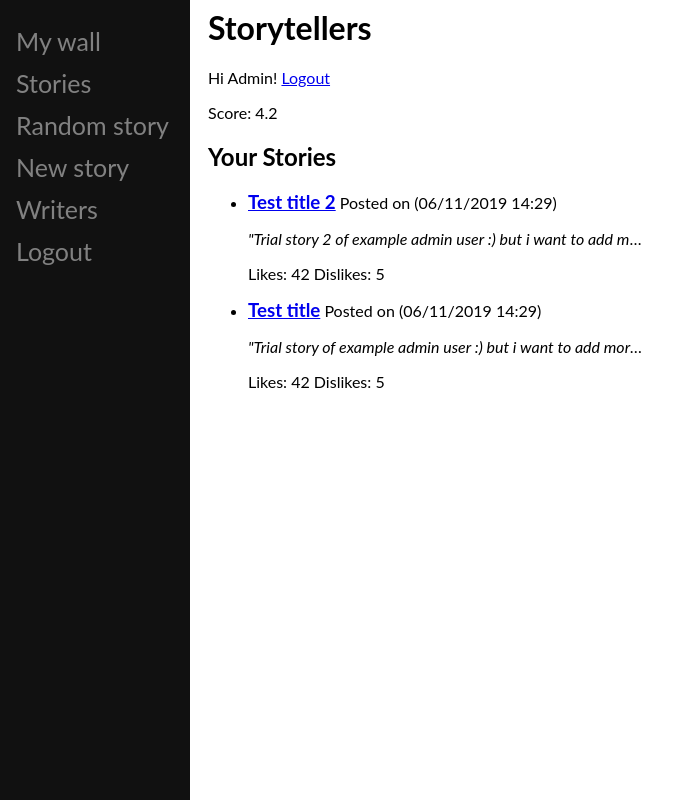
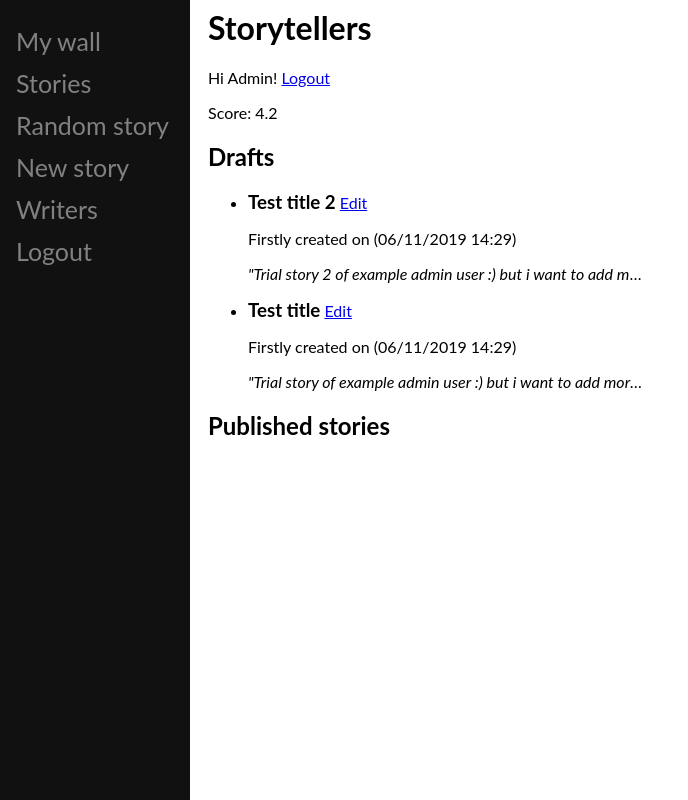
Before and after one commit to sduoase/STAR_DICES, a Flask app: page /my_wall in a window 1280 px wide. Shown: the whole page, without its empty margins (0-688 px from the left). Run offline with Flask 2, Linux system fonts and the light colour scheme; a user stored in the database is signed in; data comes from the database, SQL or seed files in the repository.

Commit message:
My wall now contains drafts with the relative edit link

```diff
--- a/monolith/templates/mywall.html
+++ b/monolith/templates/mywall.html
@@ -4,14 +4,26 @@
   <h1>Storytellers</h1>
   <p>Hi {{ current_user.firstname }}! <a href="/logout">Logout</a> </p>
   <p>Score: {{stats}}</p>
-  <h2>Your Stories</h2>
-  {% for story in stories%}
+  <h2>Drafts</h2>
+  {% for d in drafts%}
     <ul>
         <li>
-            <h3 style="display: inline;"> <a href="/story/{{story.id}}">{{story.title}}</a></h3>
-            <p style="display: inline;">Posted on ({{story.date.strftime("%d/%m/%Y %H:%M")}})</p>
-            <p style="white-space: nowrap;overflow: hidden; text-overflow: ellipsis; max-width: 400px;"><i>"{{story.text}}"</i></p>
-            <p>Likes: {{story.likes}} Dislikes: {{story.dislikes}} </p>
+            <h3 style="display: inline;">{{d.title}}</h3>
+            <p style="display: inline;"><a href="/write_story/{{d.id}}"> Edit</a></p>
+            <p>Firstly created on ({{d.date.strftime("%d/%m/%Y %H:%M")}})</p>
+            <p style="white-space: nowrap;overflow: hidden; text-overflow: ellipsis; max-width: 400px;"><i>"{{d.text}}"</i></p>
+        </li>
+      </ul>
+  {% endfor %}
+
+  <h2>Published stories</h2>
+  {% for p in published%}
+    <ul>
+        <li>
+            <h3 style="display: inline;"> <a href="/story/{{p.id}}">{{p.title}}</a></h3>
+            <p style="display: inline;">Posted on ({{p.date.strftime("%d/%m/%Y %H:%M")}})</p>
+            <p style="white-space: nowrap;overflow: hidden; text-overflow: ellipsis; max-width: 400px;"><i>"{{p.text}}"</i></p>
+            <p>Likes: {{p.likes}} Dislikes: {{p.dislikes}} </p>
         </li>
       </ul>
   {% endfor %}
--- a/monolith/views/stories.py
+++ b/monolith/views/stories.py
@@ -191,7 +191,7 @@ def write_story(story_id):
         story.published = 1 if request.form["store_story"] == "1" else 0
 
         if story.published and story.title == "":
-            message = "You must complete the title on order to publish the story"
+            message = "You must complete the title in order to publish the story"
             return render_template("/write_story.html", theme=story.theme, outcome=story.rolls_outcome,
                                    title=story.title, text=story.text, message=message)
 
--- a/monolith/views/users.py
+++ b/monolith/views/users.py
@@ -20,8 +20,9 @@ def _users():
 @users.route('/my_wall')
 @login_required
 def my_wall():
-    stories = db.session.query(Story).filter(Story.author_id == current_user.id).order_by(Story.date.desc())
-    return render_template("mywall.html", stories=stories, stats=getStats(current_user.id))
+    published = db.session.query(Story).filter(Story.author_id == current_user.id).filter_by(published=1).order_by(Story.date.desc())
+    drafts = db.session.query(Story).filter(Story.author_id == current_user.id).filter_by(published=0).order_by(Story.date.desc())
+    return render_template("mywall.html", published=published, drafts=drafts, stats=getStats(current_user.id))
 
 @users.route('/wall/<int:author_id>', methods=['GET'])
 @login_required
```
